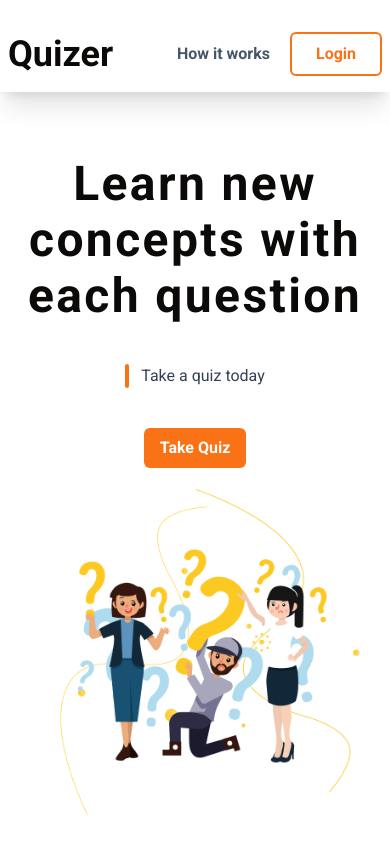
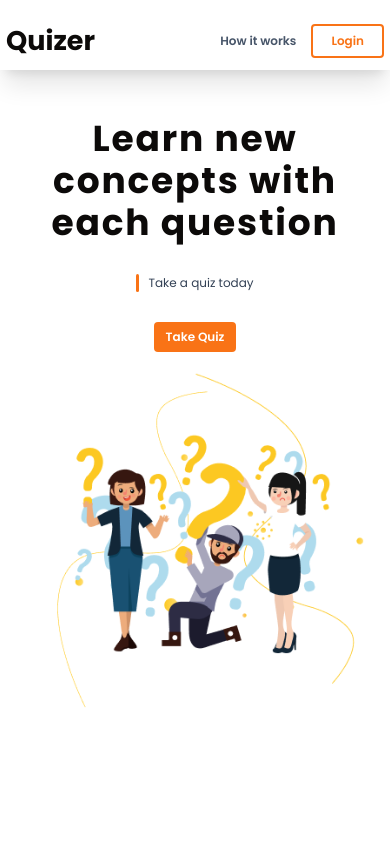
Before and after one commit to BashBuilder/Quizer, a React (Vite) app: page / in a window 390 px wide. Built offline with nearby package versions, Linux system fonts and the light colour scheme.

Commit message:
font update

```diff
--- a/src/App.css
+++ b/src/App.css
@@ -1,5 +1,22 @@
 @import url("https://fonts.googleapis.com/css2?family=Roboto:ital,wght@0,300;0,400;0,500;0,700;0,900;1,400;1,500;1,700&display=swap");
+@import url("https://fonts.googleapis.com/css2?family=Poppins:wght@100;200;300;400;500;600;700;800;900&display=swap");
+body {
+  font-family: "Poppins", sans-serif;
+}
 
-body {
-  font-family: "Roboto", sans-serif;
+html {
+  scroll-behavior: smooth;
+  font-size: 16px;
 }
+
+@media (max-width: 1024px) {
+  html {
+    font-size: 14px;
+  }
+}
+
+@media (max-width: 890px) {
+  html {
+    font-size: 12px;
+  }
+}
--- a/src/App.tsx
+++ b/src/App.tsx
@@ -5,7 +5,7 @@ import Auth from "./routes/Auth";
 
 function App() {
   return (
-    <main className="mx-auto max-w-[1440px] ">
+    <main className="mx-auto max-w-[92rem] ">
       <BrowserRouter>
         <Routes>
           <Route path="/" element={<Home />} />
--- a/src/index.css
+++ b/src/index.css
@@ -84,6 +84,6 @@
     @apply px-4 md:px-16 xl:px-32;
   }
   input {
-    @apply autofill:duration-infinite autofill:appearance-none autofill:bg-transparent autofill:bg-opacity-0 autofill:bg-none autofill:transition-colors;
+    @apply autofill:appearance-none autofill:bg-transparent autofill:bg-opacity-0 autofill:bg-none autofill:transition-colors autofill:duration-infinite;
   }
 }
```
